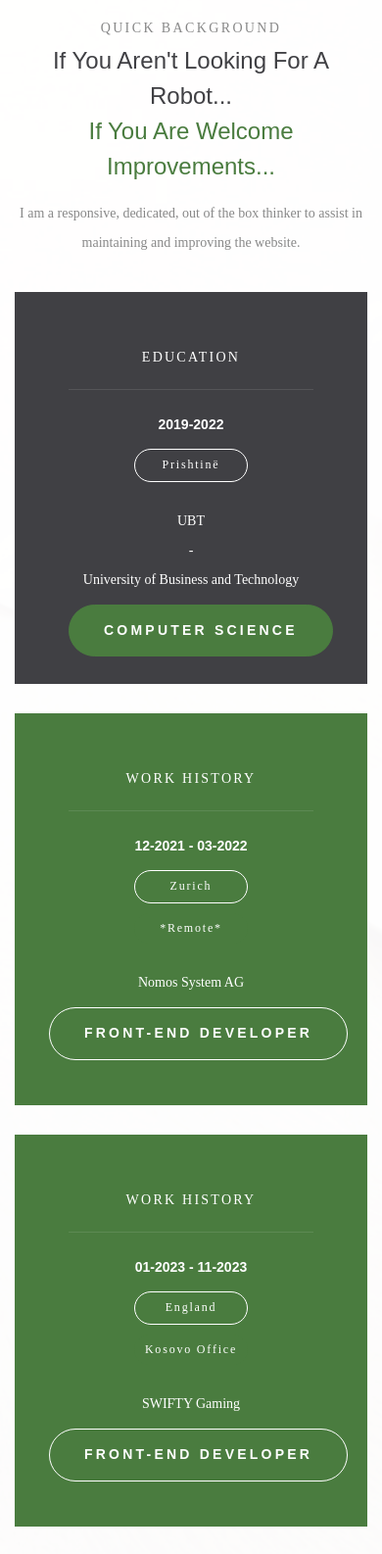
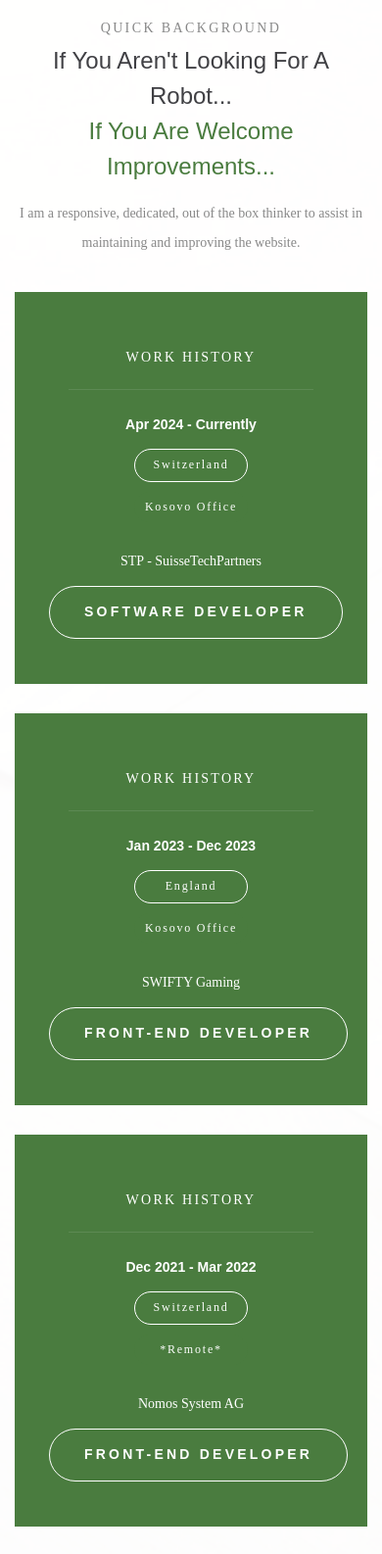
Before and after one commit to Arlind-Salihu/arlind-salihu.github.io, a plain HTML site: page index.html in a window 390 px wide. Shown: the part 4912-6498 px from the top of the page at 98% size. Drawn offline with Linux system fonts and the light colour scheme.

Commit message:
Modified some styling changes

```diff
--- a/index.html
+++ b/index.html
@@ -30,19 +30,19 @@
 </head>
 
 <body>
-    <div class="ie-panel">
+    <!-- <div class="ie-panel">
         <a href="http://windows.microsoft.com/en-US/internet-explorer/"><img
                 src="images/ie8-panel/warning_bar_0000_us.jpg" height="42" width="820"
                 alt="You are using an outdated browser. For a faster, safer browsing experience, upgrade for free today."></a>
-    </div>
-    <div class="preloader">
+    </div> -->
+    <!-- <div class="preloader">
         <div class="preloader-body">
             <div class="cssload-container">
                 <div class="cssload-speeding-wheel"></div>
             </div>
             <p>Loading...</p>
         </div>
-    </div>
+    </div> -->
     <div class="page">
         <!--Main section-->
         <section class="section main-section parallax-scene-js backMob"
@@ -331,6 +331,39 @@
                     </div>
                 </div>
                 <div class="row row-30 justify-content-center">
+                    <div class="col-xl-4 col-md-6 col-12 wow fadeInUp" data-wow-delay=".4s">
+                        <div class="pricing-box bg-gray-primary">
+                            <div class="pricing-box-tittle">Work History</div>
+                            <hr />
+                            <div class="pricing-box-inner">Apr 2024 - Currently</div>
+                            <div class="pricing-box-label bg-gray">Switzerland</div>
+                            <div class="pricing-box-label bg-gray-primary-light">Kosovo Office</div>
+                            <p>STP - SuisseTechPartners</p><a class="button button-190 button-circle btn-rounded-outline"
+                                href="#">Software Developer</a>
+                        </div>
+                    </div>
+                    <div class="col-xl-4 col-md-6 col-12 wow fadeInUp" data-wow-delay=".4s">
+                        <div class="pricing-box bg-gray-primary">
+                            <div class="pricing-box-tittle">Work History</div>
+                            <hr />
+                            <div class="pricing-box-inner">Jan 2023 - Dec 2023</div>
+                            <div class="pricing-box-label bg-gray">England</div>
+                            <div class="pricing-box-label bg-gray-primary-light">Kosovo Office</div>
+                            <p>SWIFTY Gaming</p><a class="button button-190 button-circle btn-rounded-outline"
+                                href="#">Front-End Developer</a>
+                        </div>
+                    </div>
+                    <div class="col-xl-4 col-md-6 col-12 wow fadeInUp" data-wow-delay=".4s">
+                        <div class="pricing-box bg-gray-primary">
+                            <div class="pricing-box-tittle">Work History</div>
+                            <hr />
+                            <div class="pricing-box-inner">Dec 2021 - Mar 2022</div>
+                            <div class="pricing-box-label bg-gray">Switzerland</div>
+                            <div class="pricing-box-label bg-gray-primary-light">*Remote*</div>
+                            <p>Nomos System AG</p><a class="button button-190 button-circle btn-rounded-outline"
+                                href="#">Front-End Developer</a>
+                        </div>
+                    </div>
                     <div class="col-xl-4 col-md-6 col-12 wow fadeInDown" data-wow-delay=".3s">
                         <div class="pricing-box bg-gray-dark">
                             <div class="pricing-box-tittle">Education</div>
@@ -341,28 +374,6 @@
                             <p>UBT <br> - <br> University of Business and Technology</p><a
                                 class="button button-190 button-circle btn-primary-rounded" href="#">Computer
                                 science</a>
-                        </div>
-                    </div>
-                    <div class="col-xl-4 col-md-6 col-12 wow fadeInUp" data-wow-delay=".4s">
-                        <div class="pricing-box bg-gray-primary">
-                            <div class="pricing-box-tittle">Work History</div>
-                            <hr />
-                            <div class="pricing-box-inner">12-2021 - 03-2022</div>
-                            <div class="pricing-box-label bg-gray">Zurich</div>
-                            <div class="pricing-box-label bg-gray-primary-light">*Remote*</div>
-                            <p>Nomos System AG</p><a class="button button-190 button-circle btn-rounded-outline"
-                                href="#">Front-End Developer</a>
-                        </div>
-                    </div>
-                    <div class="col-xl-4 col-md-6 col-12 wow fadeInUp" data-wow-delay=".4s">
-                        <div class="pricing-box bg-gray-primary">
-                            <div class="pricing-box-tittle">Work History</div>
-                            <hr />
-                            <div class="pricing-box-inner">01-2023 - 11-2023</div>
-                            <div class="pricing-box-label bg-gray">England</div>
-                            <div class="pricing-box-label bg-gray-primary-light">Kosovo Office</div>
-                            <p>SWIFTY Gaming</p><a class="button button-190 button-circle btn-rounded-outline"
-                                href="#">Front-End Developer</a>
                         </div>
                     </div>
                 </div>
--- a/js/script.js
+++ b/js/script.js
@@ -26,7 +26,7 @@
 			copyrightYear:           $( '.copyright-year' ),
 			owl:                     $( '.owl-carousel' ),
 			progressLinear:          $( '.progress-linear' ),
-			preloader:               $( '.preloader' ),
+			// preloader:               $( '.preloader' ),
 			rdNavbar:                $( '.rd-navbar' ),
 			rdMailForm:              $( '.rd-mailform' ),
 			rdInputLabel:            $( '.form-label' ),
@@ -70,28 +70,28 @@
 	// Initialize scripts that require a loaded page
 	$window.on('load', function () {
 		// Page loader & Page transition
-		if (plugins.preloader.length && !isNoviBuilder) {
-			pageTransition({
-				target: document.querySelector( '.page' ),
-				delay: 0,
-				duration: 500,
-				classIn: 'fadeIn',
-				classOut: 'fadeOut',
-				classActive: 'animated',
-				conditions: function (event, link) {
-					return link && !/(\#|callto:|tel:|mailto:|:\/\/)/.test(link) && !event.currentTarget.hasAttribute('data-lightgallery');
-				},
-				onTransitionStart: function ( options ) {
-					setTimeout( function () {
-						plugins.preloader.removeClass('loaded');
-					}, options.duration * .75 );
-				},
-				onReady: function () {
-					plugins.preloader.addClass('loaded');
-					windowReady = true;
-				}
-			});
-		}
+		// if (plugins.preloader.length && !isNoviBuilder) {
+		// 	pageTransition({
+		// 		target: document.querySelector( '.page' ),
+		// 		delay: 0,
+		// 		duration: 500,
+		// 		classIn: 'fadeIn',
+		// 		classOut: 'fadeOut',
+		// 		classActive: 'animated',
+		// 		conditions: function (event, link) {
+		// 			return link && !/(\#|callto:|tel:|mailto:|:\/\/)/.test(link) && !event.currentTarget.hasAttribute('data-lightgallery');
+		// 		},
+		// 		onTransitionStart: function ( options ) {
+		// 			setTimeout( function () {
+		// 				plugins.preloader.removeClass('loaded');
+		// 			}, options.duration * .75 );
+		// 		},
+		// 		onReady: function () {
+		// 			plugins.preloader.addClass('loaded');
+		// 			windowReady = true;
+		// 		}
+		// 	});
+		// }
 
 		// jQuery Count To
 		if ( plugins.counter.length ) {
```
Also changed, not shown: css/style.css.
